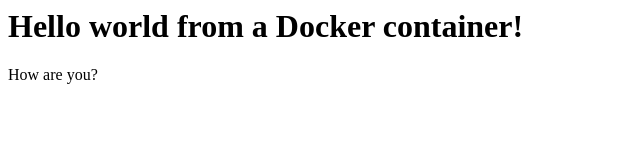
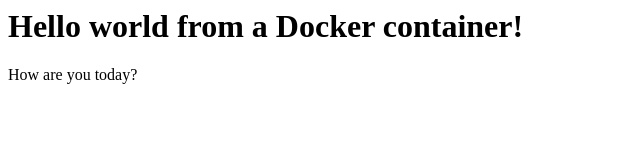
Before and after one commit to blauwe-lucht/docker-kubernetes-workshop, a plain HTML site: page dockerfile-simple/index.html in a window 1280 px wide. Shown: the full height of the page, 0-640 px from the left. Drawn offline with Linux system fonts and the light colour scheme.

```diff
--- a/dockerfile-simple/index.html
+++ b/dockerfile-simple/index.html
@@ -3,7 +3,7 @@
 
 <body>
     <h1>Hello world from a Docker container!</h1>
-    How are you?
+    How are you today?
 </body>
 
 </html>
```
Also changed, not shown: 3 other files.
